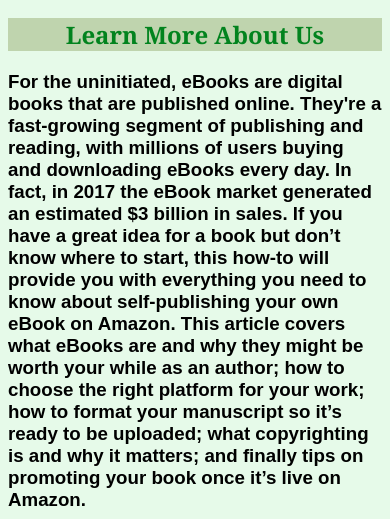
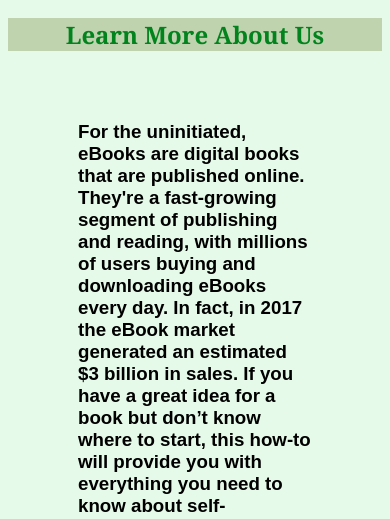
Before and after one commit to Oyebisi/Tourist-Project, a plain HTML site: page page/aboutUs.html in a window 390 px wide. Shown: the part 517-1036 px from the top of the page. Drawn offline with Linux system fonts and the light colour scheme.

Commit message:
i add the media query for responsiveness

```diff
--- a/css/aboutUs.css
+++ b/css/aboutUs.css
@@ -31,6 +31,9 @@ h2 {
 
     h3{
         color: #000000;
+        padding: left auto;
+        padding-right: auto;
+        margin: 70px;
       }
 
     #ulist
```
Also changed, not shown: style.css (+8 -0 lines).
